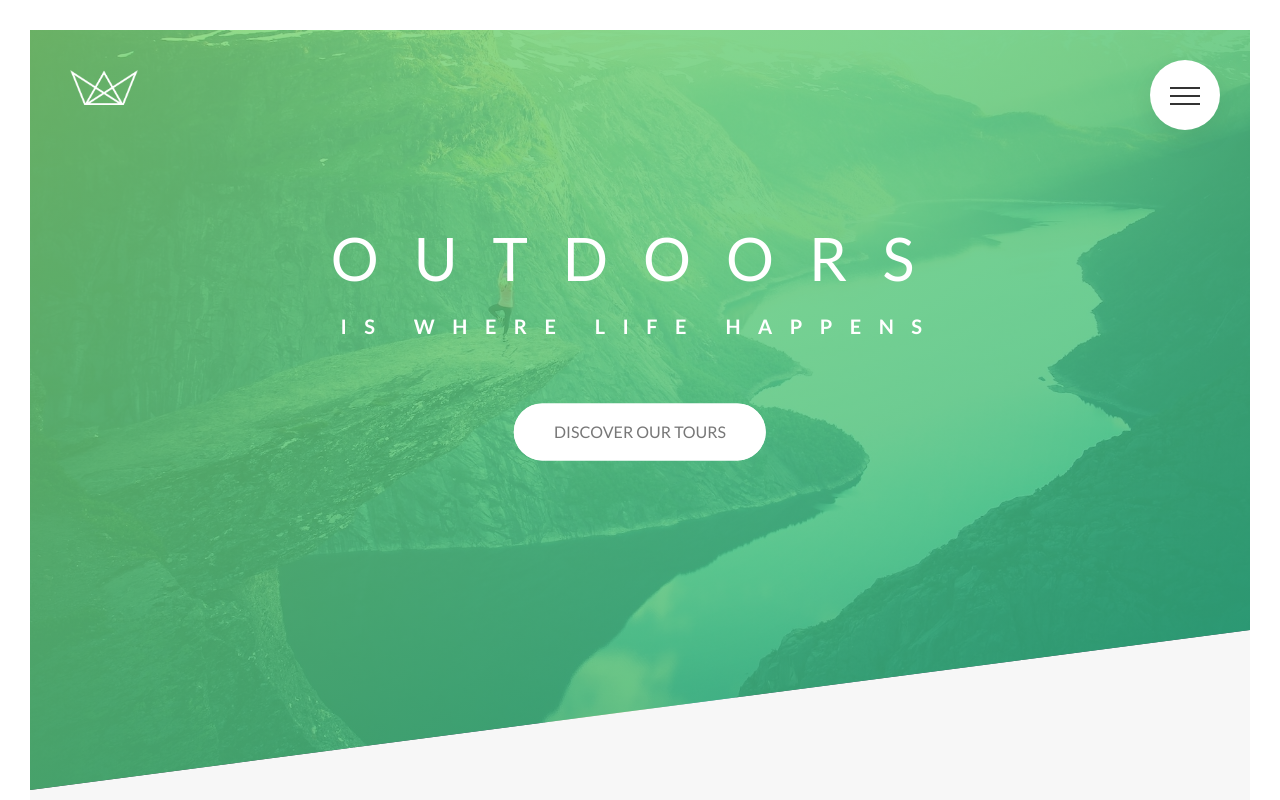
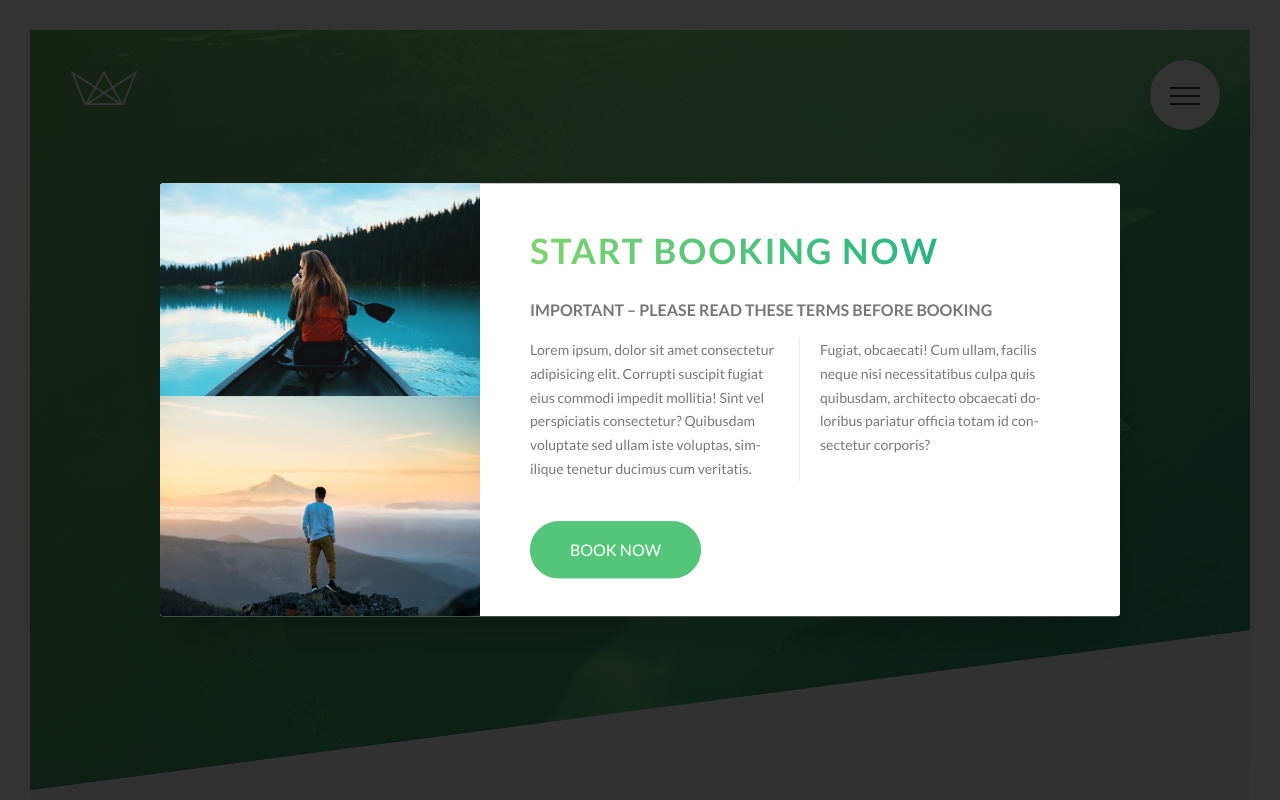
Before and after one commit to Unesdala/adv-css-course, a website: page Natours/index.html in a window 1280 px wide. Shown: the top 800 px of the page. Drawn offline with Linux system fonts and the light colour scheme.

Commit message:
Building CSS popup (pt1)

```diff
--- a/Natours/index.html
+++ b/Natours/index.html
@@ -383,6 +383,22 @@
         </div>
     </footer>
 
+    <div class="popup">
+        <div class="popup__content">
+            <div class="popup__left">
+                <img src="img/nat-8.jpg" alt="Tour Photo" class="popup__img">
+                <img src="img/nat-9.jpg" alt="Tour Photo" class="popup__img">
+            </div>
+            <div class="popup__right">
+                <h2 class="heading-secondary u-margin-bottom-small">Start booking now</h2>
+                <h3 class="heading-tertiary u-margin-bottom-small">Important &ndash; Please read these terms before booking</h3>
+                <p class="popup__text">
+                    Lorem ipsum, dolor sit amet consectetur adipisicing elit. Corrupti suscipit fugiat eius commodi impedit mollitia! Sint vel perspiciatis consectetur? Quibusdam voluptate sed ullam iste voluptas, similique tenetur ducimus cum veritatis. Fugiat, obcaecati! Cum ullam, facilis neque nisi necessitatibus culpa quis quibusdam, architecto obcaecati doloribus pariatur officia totam id consectetur corporis?
+                </p>
+                <a href="#" class="btn btn--green">Book now</a>
+            </div>
+        </div>
+    </div>
     <!--
     <section class="grid-test">
         <div class="row">
--- a/Natours/sass/abstracts/_mixins.scss
+++ b/Natours/sass/abstracts/_mixins.scss
@@ -6,10 +6,9 @@
   }
 }
 
-@mixin centerHorizontalVertical {
+@mixin absCenter {
   position: absolute;
   top: 50%;
   left: 50%;
   transform: translate(-50%, -50%);
-  background-size: 100%;
 }
--- a/Natours/sass/components/_card.scss
+++ b/Natours/sass/components/_card.scss
@@ -123,10 +123,7 @@
 
   // Back side styling
   &__cta {
-    position: absolute;
-    top: 50%;
-    left: 50%;
-    transform: translate(-50%, -50%);
+    @include absCenter;
     width: 90%;
     text-align: center;
   }
--- a/Natours/sass/components/_form.scss
+++ b/Natours/sass/components/_form.scss
@@ -73,15 +73,12 @@
         top: -.4rem;
 
         &::after {
+            @include absCenter;
             content: "";
             display: block;
             height: 1.3rem;
             width: 1.3rem;
             border-radius: 50%;
-            position: absolute;
-            top: 50%;
-            left: 50%;
-            transform: translate(-50%, -50%);
             background-color: $color-primary;
             opacity: 0;
             transition: opacity .2s;
--- /dev/null
+++ b/Natours/sass/components/_popup.scss
@@ -0,0 +1,48 @@
+.popup {
+    height: 100vh;
+    width: 100%;
+
+    position: fixed;
+    top: 0;
+    left: 0;
+    background-color: rgba($color-black, .8);
+    z-index: 9999;
+
+    &__content {
+        @include absCenter;
+        width: 75%;
+        background-color: $color-white;
+        box-shadow: 0 2rem 4rem rgba($color-black, .2);
+        border-radius: 3px;
+        display: table;
+        overflow: hidden;
+    }
+
+    &__left {
+        width: 33.3333333%;
+        display: table-cell;
+    }
+
+    &__right {
+        width: 66.6666667%;
+        display: table-cell;
+        vertical-align: middle;
+        padding: 3rem 5rem;
+    }
+
+    &__img {
+        display: block;
+        width: 100%;
+    }
+
+    &__text {
+        font-size: 1.4rem;
+        margin-bottom: 4rem;
+
+        column-count: 2;
+        column-gap: 4rem; // 1em = 14px; (1em = font size)
+        column-rule: 1px solid $color-grey-light-2;
+
+        hyphens: auto;
+    }
+}
--- a/Natours/sass/components/_story.scss
+++ b/Natours/sass/components/_story.scss
@@ -37,10 +37,8 @@
   }
 
   &__caption {
-    position: absolute;
-    top: 50%;
-    left: 50%;
-    transform: translate(-50%, 20%);
+    @include absCenter;
+    transform: translate(50%, 20%);
     color: $color-white;
     text-transform: uppercase;
     font-size: 1.7rem;
--- a/Natours/sass/layout/_header.scss
+++ b/Natours/sass/layout/_header.scss
@@ -22,10 +22,8 @@
   }
 
   &__text-box {
-    position: absolute;
+    @include absCenter;
     top: 40%;
-    left: 50%;
-    transform: translate(-50%, -50%);
     text-align: center;
   }
 }
--- a/Natours/sass/layout/_navigation.scss
+++ b/Natours/sass/layout/_navigation.scss
@@ -42,10 +42,7 @@
     }
 
     &__list {
-        position: absolute;
-        top: 50%;
-        left: 50%;
-        transform: translate(-50%, -50%);
+        @include absCenter;
         list-style: none;
         text-align: center;
         width: 100%
--- a/Natours/sass/main.scss
+++ b/Natours/sass/main.scss
@@ -13,6 +13,7 @@
 @import 'components/composition';
 @import 'components/feature-box';
 @import 'components/form';
+@import 'components/popup';
 @import 'components/story';
 
 @import 'layout/footer';
```
Also changed, not shown: Natours/css/style.css.
